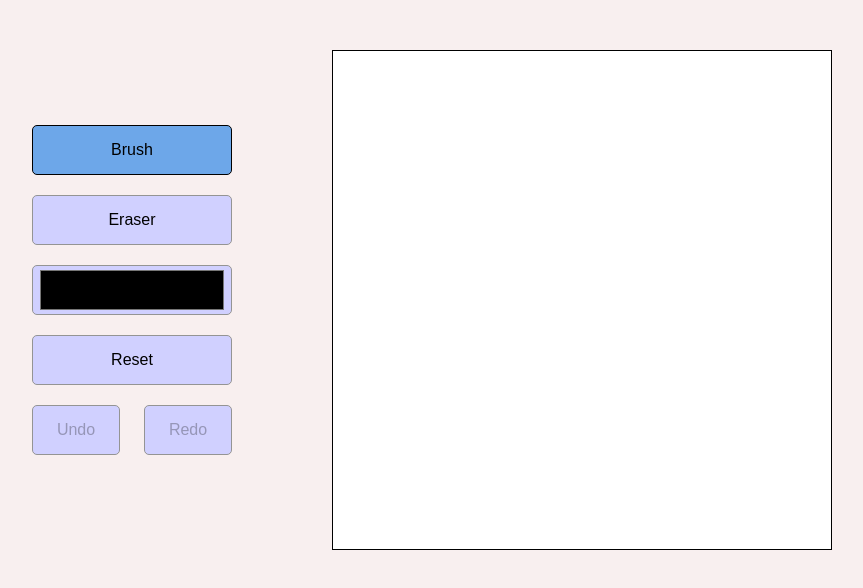
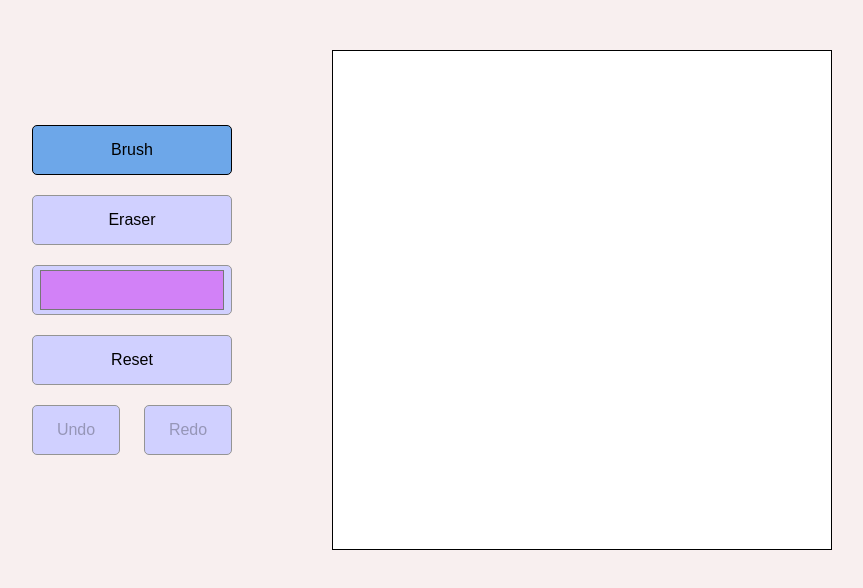
Before and after one commit to melk0sha/graphical-editor-test-task, a React (Create React App) app: page / in a window 1280 px wide. Shown: the top 588 px of the page, without its empty margins (208-1071 px from the left). Built offline with nearby package versions, Linux system fonts and the light colour scheme.

Commit message:
fix: relate current color to input[type=color]

```diff
--- a/src/App.js
+++ b/src/App.js
@@ -153,7 +153,7 @@ class App extends Component {
       onUndoRedo,
     } = this;
     const {
-      toolSettings: { currentTool },
+      toolSettings: { currentTool, currentColor },
       history,
     } = this.state;
 
@@ -170,7 +170,10 @@ class App extends Component {
             onToolChange={onToolChange}
             currentTool={currentTool}
           />
-          <ColorChanger onColorChange={onColorChange} />
+          <ColorChanger
+            onColorChange={onColorChange}
+            currentColor={currentColor}
+          />
           <CanvasReset onCanvasReset={onCanvasReset} />
           <div className="history">
             <History
--- a/src/components/ColorChanger/index.js
+++ b/src/components/ColorChanger/index.js
@@ -3,13 +3,14 @@ import "./index.scss";
 
 class ColorChanger extends Component {
   render() {
-    const { onColorChange } = this.props;
+    const { onColorChange, currentColor } = this.props;
 
     return (
       <input
         type="color"
         className="tools_tool tools_color-changer"
         onChange={onColorChange}
+        value={currentColor}
       />
     );
   }
```
